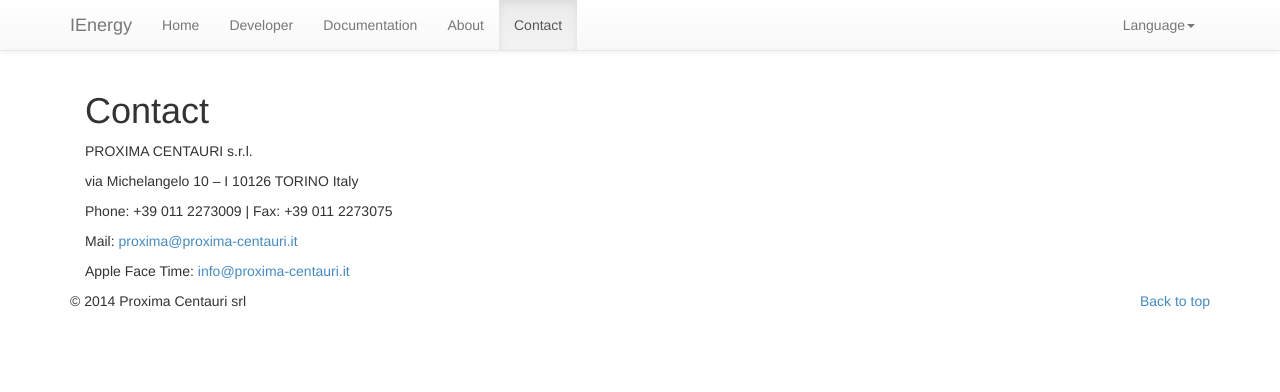
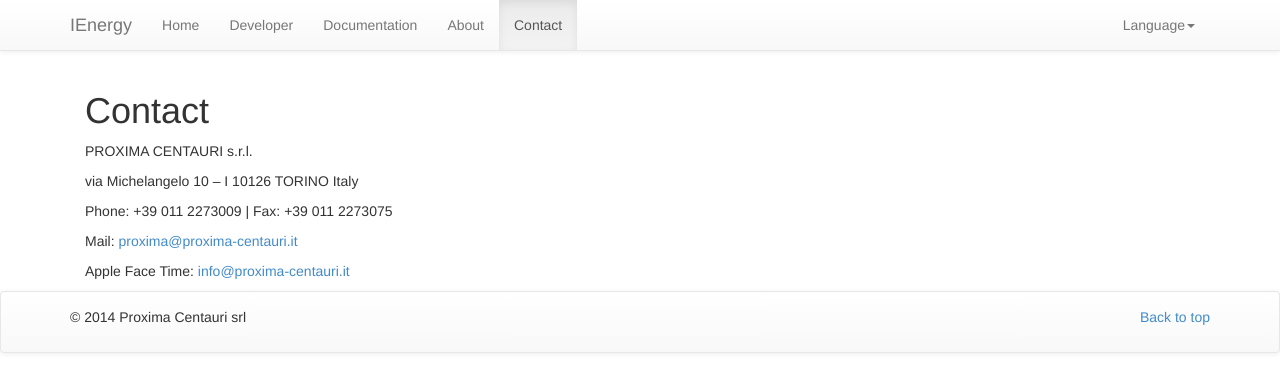
Before and after one commit to iEnergy/iEnergy.github.io, a Jekyll site: the page built from eng/contact.html, in a window 1280 px wide. Shown: the top 392 px of the page. Built offline with Jekyll 4.4.1, drawn with Linux system fonts in a browser that asks for light colours; nearby versions of some CDN libraries; Markdown is read by kramdown in place of the engine named in the settings.

Commit message:
footer fix

```diff
--- a/_includes/footer.html
+++ b/_includes/footer.html
@@ -1,10 +1,12 @@
         <!-- FOOTER -->
+          <div class="navbar-default navbar footer-navbar">
         <div class="container">
             <footer>
                 <p class="pull-right"><a href="#">{{ site.t[page.lang].back_to_top }}</a></p>
                 <p>© 2014 Proxima Centauri srl </p>
             </footer>
         </div>
+          </div>
 
         <script src="https://ajax.googleapis.com/ajax/libs/jquery/1.11.0/jquery.min.js"></script>
         <script type="text/javascript" src="../assets/js/bootstrap.min.js"></script>
--- a/assets/css/custom.css
+++ b/assets/css/custom.css
@@ -20,3 +20,17 @@
     font-family: monospace;
     border:#080808 dashed thin;
 }
+/*_____________________________________
+
+FOOTER
+______________________________________*/
+footer p{
+    line-height: 50px;
+}
+
+.footer-navbar{
+    margin-bottom: 0px !important;
+    padding: 0px;
+    position: absolute;
+    width: 100%;
+}
```
